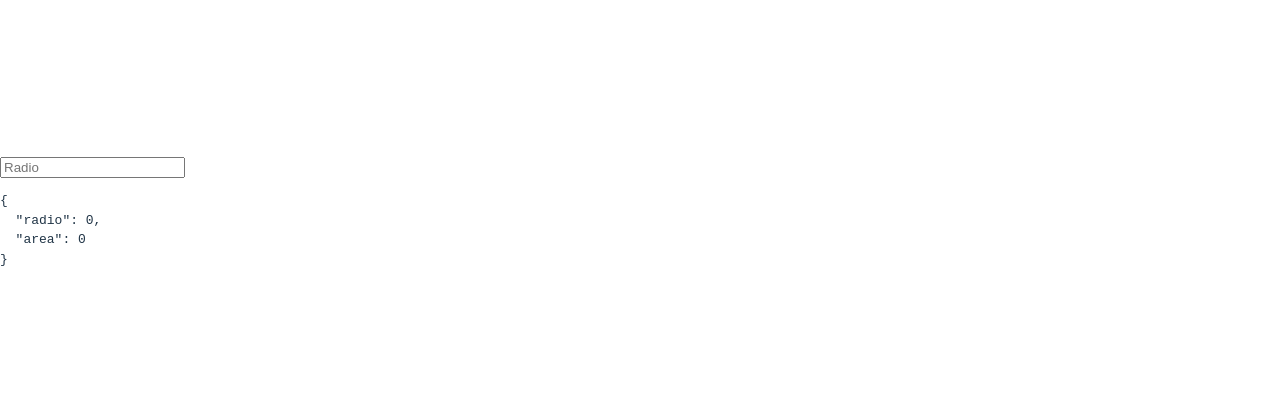
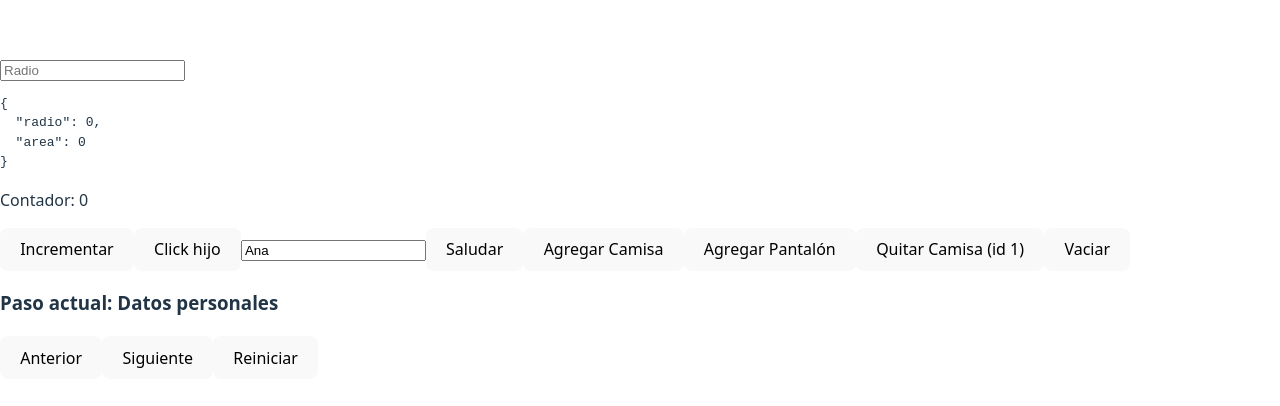
Before and after one commit to Adavidfr/programacion_iii_manana, a React (Vite) app in the folder modulo3/ReactJs/my-react-app/: page / in a window 1280 px wide. Shown: the part 182-588 px from the top of the page. Built offline with nearby package versions, Linux system fonts and the light colour scheme.

Commit message:
Se completa ejercicios callback

```diff
--- a/modulo3/ReactJs/my-react-app/src/App.tsx
+++ b/modulo3/ReactJs/my-react-app/src/App.tsx
@@ -146,12 +146,20 @@
 //
 
 import AreaCirculo from "./useReducer/AreaCirculo";
+import HijoProps from "./useCallback/HijoProps";
+import Saludo from "./useCallback/Saludo";
+import Carrito from "./useReducer/Carrito";
+import FormSteps from "./useReducer/FormSteps";
+
 
 export default function App() {
-  return (
-
-
+return (
+  <>
     <AreaCirculo />
-
-  )
+    <HijoProps />
+    <Saludo />
+    <Carrito />
+    <FormSteps />
+  </>
+)
 }
--- /dev/null
+++ b/modulo3/ReactJs/my-react-app/src/useCallback/HijoProps.tsx
@@ -0,0 +1,26 @@
+import { useState, useCallback } from 'react';
+
+interface HijoProps {
+  onClick: () => void;
+}
+
+function Hijo({ onClick }: HijoProps) {
+  console.log("Render Hijo");
+  return <button onClick={onClick}>Click hijo</button>;
+}
+
+export default function Padre() {
+  const [count, setCount] = useState<number>(0);
+
+  const handleClick = useCallback(() => {
+    alert("Hola desde el hijo");
+  }, []);
+
+  return (
+    <>
+      <p>Contador: {count}</p>
+      <button onClick={() => setCount(count + 1)}>Incrementar</button>
+      <Hijo onClick={handleClick} />
+    </>
+  );
+}
--- /dev/null
+++ b/modulo3/ReactJs/my-react-app/src/useCallback/Saludo.tsx
@@ -0,0 +1,16 @@
+import { useState, useCallback } from 'react';
+
+export default function Saludo() {
+  const [nombre, setNombre] = useState("Ana");
+
+  const saludar = useCallback(() => {
+    alert("Hola " + nombre);
+  }, [nombre]);
+
+  return (
+    <>
+      <input value={nombre} onChange={e => setNombre(e.target.value)} />
+      <button onClick={saludar}>Saludar</button>
+    </>
+  );
+}
--- /dev/null
+++ b/modulo3/ReactJs/my-react-app/src/useReducer/Carrito.tsx
@@ -0,0 +1,65 @@
+import { useReducer } from "react";
+
+type Product = {
+  id: number;
+  name: string;
+};
+
+type State = Product[];
+
+type Action =
+  | { type: "add"; product: Product }
+  | { type: "remove"; id: number }
+  | { type: "clear" };
+
+const initialState: State = [];
+
+function reducer(state: State, action: Action): State {
+  switch (action.type) {
+    case "add":
+      return [...state, action.product];
+
+    case "remove":
+      return state.filter((p) => p.id !== action.id);
+
+    case "clear":
+      return [];
+
+    default:
+      return state;
+  }
+}
+
+export default function Carrito() {
+  const [carrito, dispatch] = useReducer(reducer, initialState);
+
+  return (
+    <>
+      <button
+        onClick={() => dispatch({ type: "add", product: { id: 1, name: "Camisa" } })}
+      >
+        Agregar Camisa
+      </button>
+
+      <button
+        onClick={() => dispatch({ type: "add", product: { id: 2, name: "Pantalón" } })}
+      >
+        Agregar Pantalón
+      </button>
+
+      <button onClick={() => dispatch({ type: "remove", id: 1 })}>
+        Quitar Camisa (id 1)
+      </button>
+
+      <button onClick={() => dispatch({ type: "clear" })}>Vaciar</button>
+
+      <ul>
+        {carrito.map((p) => (
+          <li key={p.id}>
+            {p.id} - {p.name}
+          </li>
+        ))}
+      </ul>
+    </>
+  );
+}
--- /dev/null
+++ b/modulo3/ReactJs/my-react-app/src/useReducer/FormSteps.tsx
@@ -0,0 +1,30 @@
+import { useReducer } from 'react';
+
+const steps = ["Datos personales", "Dirección", "Confirmación"];
+const initialState = { step: 0 };
+
+function reducer(state, action) {
+  switch (action.type) {
+    case 'next':
+      return { step: Math.min(state.step + 1, steps.length - 1) };
+    case 'prev':
+      return { step: Math.max(state.step - 1, 0) };
+    case 'reset':
+      return initialState;
+    default:
+      return state;
+  }
+}
+
+export default function FormSteps() {
+  const [state, dispatch] = useReducer(reducer, initialState);
+
+  return (
+    <>
+      <h3>Paso actual: {steps[state.step]}</h3>
+      <button onClick={() => dispatch({ type: 'prev' })}>Anterior</button>
+      <button onClick={() => dispatch({ type: 'next' })}>Siguiente</button>
+      <button onClick={() => dispatch({ type: 'reset' })}>Reiniciar</button>
+    </>
+  );
+}
```
Also changed, not shown: modulo3/ReactJs/my-react-app/src/useCallback/BotonMemoProps.tsx (added, +15 -0 lines).
